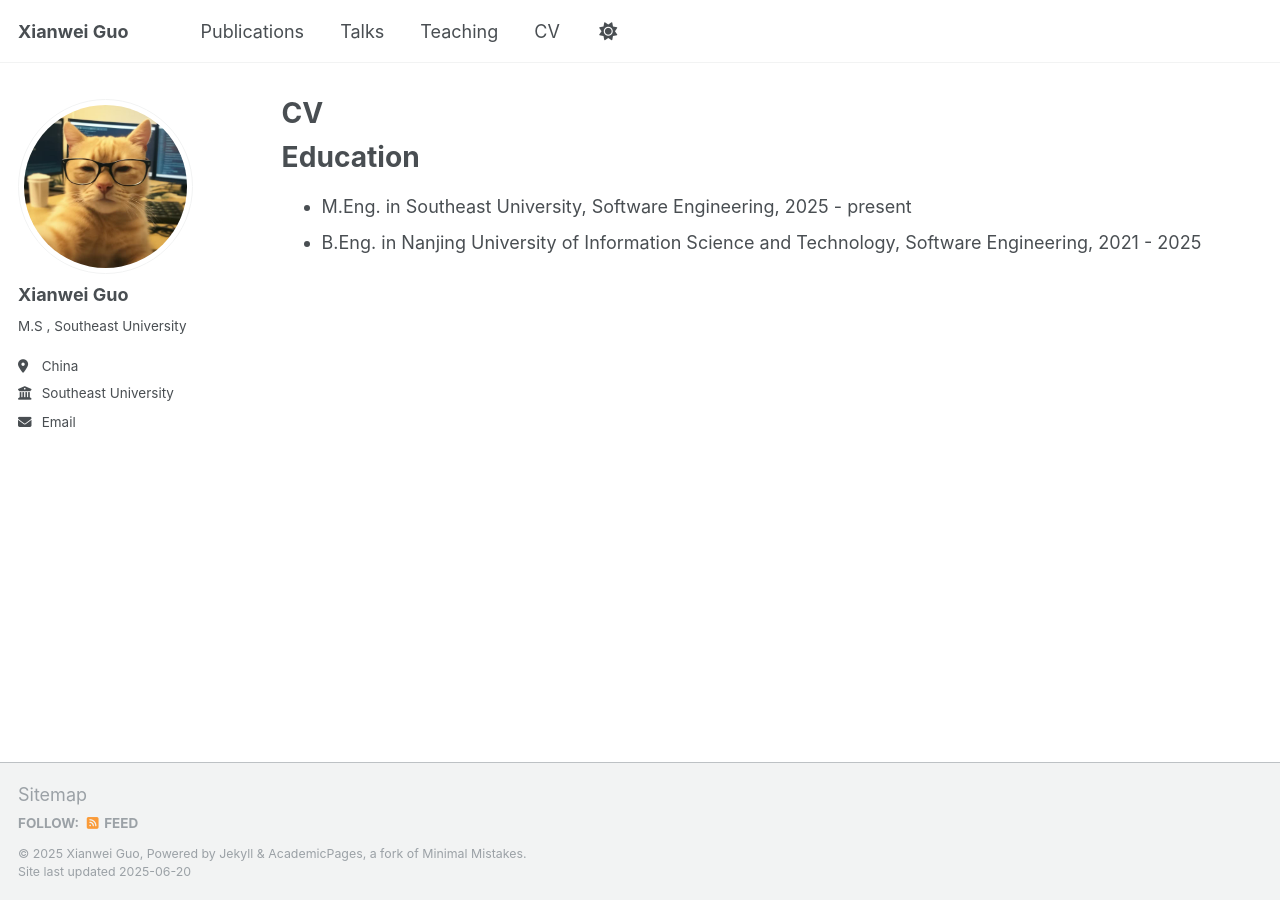
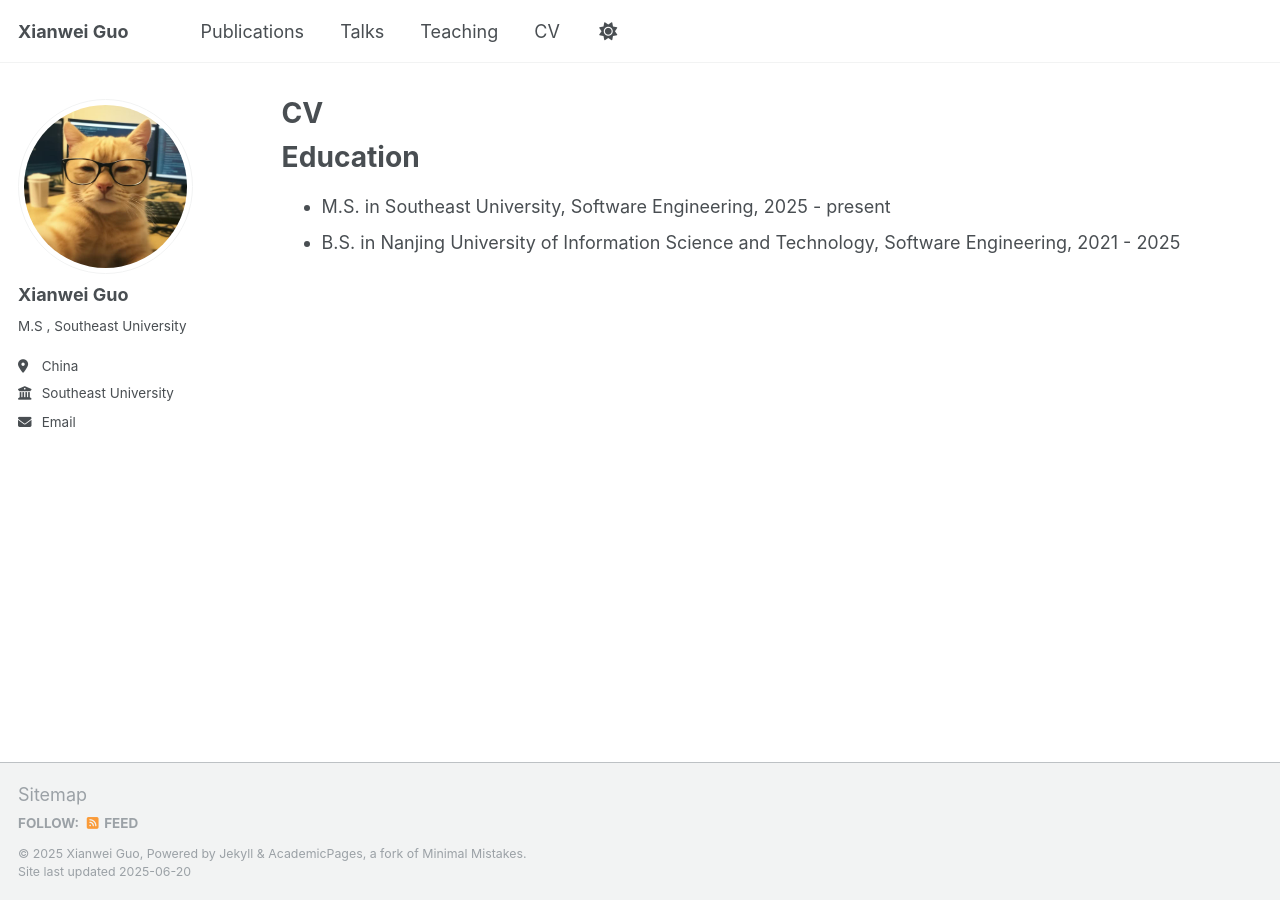
Before and after one commit to Nguxw/Nguxw.github.io, a Jekyll site: the page built from _pages/cv.md, in a window 1280 px wide. Built offline with Jekyll 4.4.1, drawn with Linux system fonts in a browser that asks for light colours.

Commit message:
Update cv.md

```diff
--- a/_pages/cv.md
+++ b/_pages/cv.md
@@ -11,5 +11,5 @@ redirect_from:
 
 Education
 ======
-* M.Eng. in Southeast University, Software Engineering, 2025 - present
-* B.Eng. in Nanjing University of Information Science and Technology, Software Engineering, 2021 - 2025
+* M.S. in Southeast University, Software Engineering, 2025 - present
+* B.S. in Nanjing University of Information Science and Technology, Software Engineering, 2021 - 2025
```
